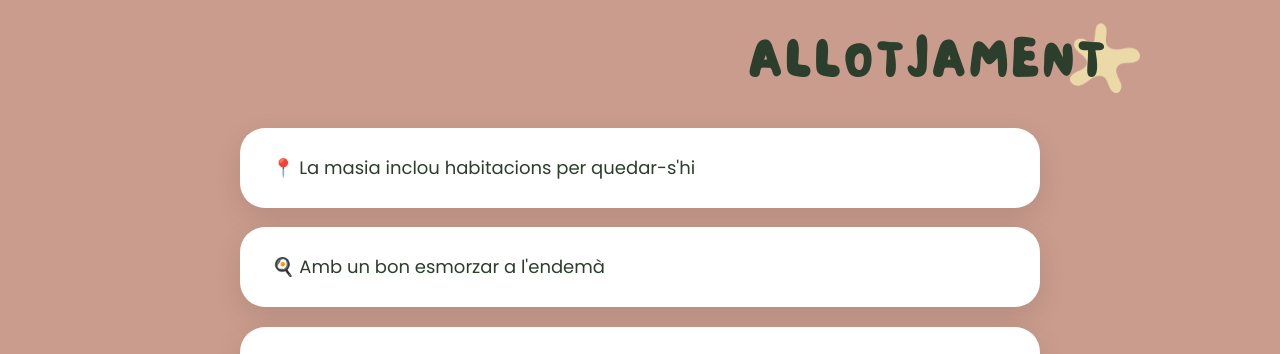
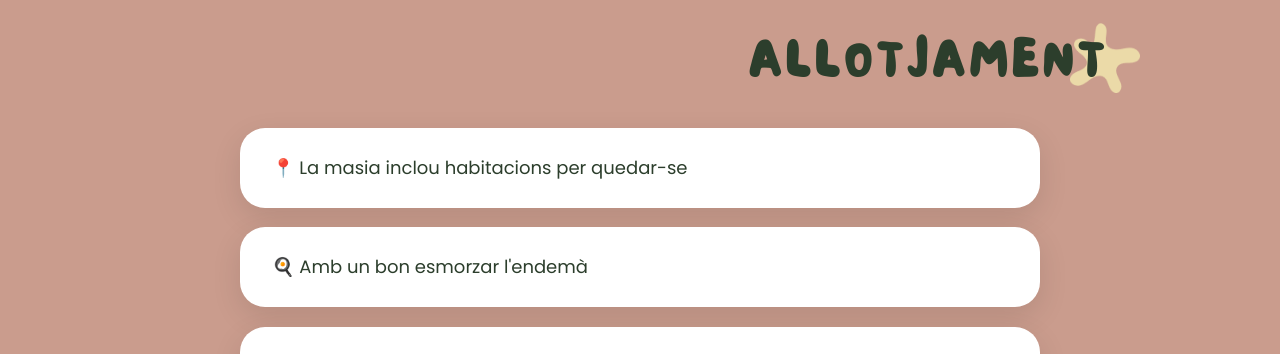
Before and after one commit to AlbertSuarez/albert-elena, a Next.js app: page / in a window 1280 px wide. Shown: the part 2060-2414 px from the top of the page. Built offline with nearby package versions, Linux system fonts and the light colour scheme.

Commit message:
💬 Fixed final grammar issues

```diff
--- a/src/components/Accommodation/Accommodation.tsx
+++ b/src/components/Accommodation/Accommodation.tsx
@@ -52,10 +52,10 @@ const Accommodation: React.FC = () => {
           />
         </div>
         <div className={`${styles.accommodationItem} ${isVisible ? styles.animate1 : ''}`}>
-          📍 La masia inclou habitacions per quedar-s&apos;hi
+          📍 La masia inclou habitacions per quedar-se
         </div>
         <div className={`${styles.accommodationItem} ${isVisible ? styles.animate2 : ''}`}>
-          🍳 Amb un bon esmorzar a l&apos;endemà
+          🍳 Amb un bon esmorzar l&apos;endemà
         </div>
         <div className={`${styles.accommodationItem} ${isVisible ? styles.animate3 : ''}`}>
           💃 Podem allargar la festa sense presses ni complicacions
--- a/src/components/FAQ/FAQ.tsx
+++ b/src/components/FAQ/FAQ.tsx
@@ -15,7 +15,7 @@ const FAQ: React.FC = () => {
   const faqData: FAQItem[] = [
     {
       question: "🚗 Com arribar a Mas Muxach?",
-      answer: "La masia està a Brunyola (Girona) i disposa d'aparcament gratuït. Si us quedeu a dormir, us recomanem venir en cotxe. Per a aquells que no es quedin a dormir o no disposin d'un vehicle, parlarem en un futur de com gestionar-ho."
+      answer: "La masia està a Brunyola (Girona) i disposa d'aparcament gratuït. Si us quedeu a dormir, us recomanem venir en cotxe. Per aquells que no es quedin a dormir o no disposin d'un vehicle, parlarem en un futur de com gestionar-ho."
     },
     {
       question: "👗 Quin és el codi de vestimenta?",
```
